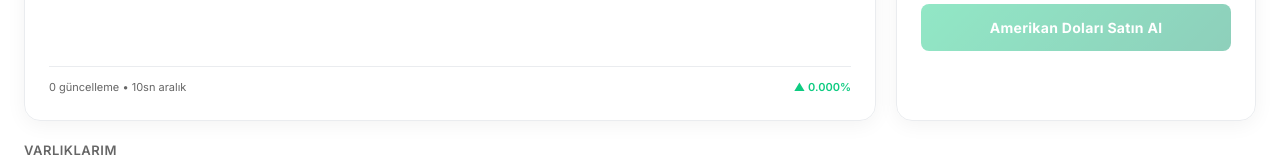
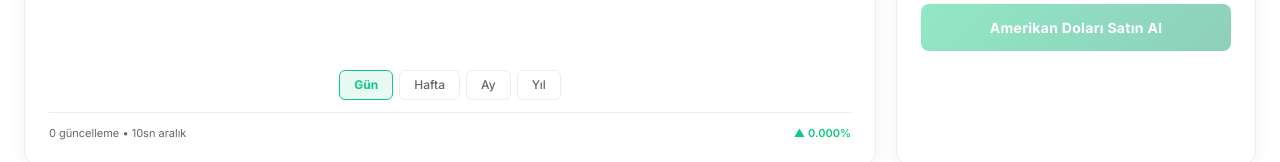
Before and after one commit to oktay-b/isubahareticaretdeploy, a Next.js app in the folder frontend/: page /dashboard in a window 1280 px wide. Shown: the part 511-673 px from the top of the page. Built offline with nearby package versions, Linux system fonts and the light colour scheme; no server answers; sample sign-in values are in the browser's storage.

Commit message:
gerçek zamanlı grafiğe zaman butonu eklendi

```diff
--- a/frontend/src/components/RateChart.tsx
+++ b/frontend/src/components/RateChart.tsx
@@ -1,7 +1,7 @@
 'use client';
 
 import { useStore } from '@/store/useStore';
-import { useMemo } from 'react';
+import { useMemo, useState } from 'react';
 import {
   AreaChart, Area, XAxis, YAxis, CartesianGrid, Tooltip, ResponsiveContainer,
 } from 'recharts';
@@ -16,6 +16,15 @@ const assetNames: Record<string, string> = {
   'ETH/TRY':        'ETH / TRY',
 };
 
+type TimeRange = '1G' | '1H' | '1A' | '1Y';
+
+const ranges: { label: string; value: TimeRange; ms: number }[] = [
+  { label: 'Gün',   value: '1G', ms: 24 * 60 * 60 * 1000 },
+  { label: 'Hafta', value: '1H', ms: 7 * 24 * 60 * 60 * 1000 },
+  { label: 'Ay',    value: '1A', ms: 30 * 24 * 60 * 60 * 1000 },
+  { label: 'Yıl',   value: '1Y', ms: 365 * 24 * 60 * 60 * 1000 },
+];
+
 function formatPrice(value: number, pair: string): string {
   if (pair.startsWith('BTC') || pair.startsWith('ETH')) {
     return new Intl.NumberFormat('tr-TR', { maximumFractionDigits: 0 }).format(value);
@@ -26,28 +35,31 @@ function formatPrice(value: number, pair: string): string {
   return value.toFixed(4);
 }
 
-
 export default function RateChart() {
   const { rateHistory, selectedAsset, rates } = useStore();
+  const [timeRange, setTimeRange] = useState<TimeRange>('1G');
 
   const chartData = useMemo(() => {
     if (!selectedAsset) return [];
+
+    const cutoff = Date.now() - ranges.find((r) => r.value === timeRange)!.ms;
+
     const filtered = rateHistory
-      .filter((e) => e.rates?.[selectedAsset] != null)
-      .slice(-60);
+      .filter((e) => e.rates?.[selectedAsset] != null && e.timestamp >= cutoff)
+      .slice(-200);
 
     if (filtered.length === 0) {
       const cur = rates[selectedAsset];
       return cur ? [{ time: 'Şimdi', price: cur }] : [];
     }
 
-    return filtered.map((entry) => ({
-      time: new Date(entry.timestamp).toLocaleTimeString('tr-TR', {
+    return filtered.map((e) => ({
+      time: new Date(e.timestamp).toLocaleTimeString('tr-TR', {
         hour: '2-digit', minute: '2-digit', second: '2-digit',
       }),
-      price: entry.rates[selectedAsset],
+      price: e.rates[selectedAsset],
     }));
-  }, [rateHistory, selectedAsset, rates]);
+  }, [rateHistory, selectedAsset, rates, timeRange]);
 
   const currentPrice = rates[selectedAsset] || 0;
   const firstPrice = chartData.length > 1 ? chartData[0].price : currentPrice;
@@ -63,7 +75,6 @@ export default function RateChart() {
 
   return (
     <div className="glass-card" style={{ padding: '24px', minHeight: '420px', display: 'flex', flexDirection: 'column' }}>
-      {/* Başlık */}
       <div style={{ display: 'flex', justifyContent: 'space-between', alignItems: 'flex-start', marginBottom: '20px' }}>
         <div>
           <div style={{ fontSize: '13px', color: 'var(--color-text-muted)', fontWeight: 500, marginBottom: '4px' }}>
@@ -80,10 +91,7 @@ export default function RateChart() {
               <span style={{ fontSize: '14px', fontWeight: 400, color: 'var(--color-text-muted)', marginLeft: '4px' }}>₺</span>
             </span>
             {changePercent !== 0 && (
-              <span style={{
-                fontSize: '13px', fontWeight: 600,
-                color: isUp ? '#0ECB81' : '#F6465D',
-              }}>
+              <span style={{ fontSize: '13px', fontWeight: 600, color: isUp ? '#0ECB81' : '#F6465D' }}>
                 {isUp ? '+' : ''}{changePercent.toFixed(3)}%
               </span>
             )}
@@ -101,9 +109,7 @@ export default function RateChart() {
         </div>
         <div style={{ textAlign: 'right' }}>
           <div style={{ display: 'flex', alignItems: 'center', gap: '5px', justifyContent: 'flex-end' }}>
-            <div className="pulse-live" style={{
-              width: '7px', height: '7px', borderRadius: '50%', background: '#0ECB81',
-            }} />
+            <div className="pulse-live" style={{ width: '7px', height: '7px', borderRadius: '50%', background: '#0ECB81' }} />
             <span style={{ fontSize: '12px', color: 'var(--color-text-muted)' }}>Canlı</span>
           </div>
           <div style={{ fontSize: '11px', color: 'var(--color-text-muted)', marginTop: '3px' }}>
@@ -112,7 +118,6 @@ export default function RateChart() {
         </div>
       </div>
 
-      {/* Grafik */}
       <div style={{ flex: 1, minHeight: 260 }}>
         {chartData.length > 0 ? (
           <ResponsiveContainer width="100%" height="100%">
@@ -174,7 +179,28 @@ export default function RateChart() {
         )}
       </div>
 
-      {/* Alt bilgi */}
+      <div style={{ display: 'flex', justifyContent: 'center', gap: '6px', marginTop: '16px' }}>
+        {ranges.map((r) => (
+          <button
+            key={r.value}
+            onClick={() => setTimeRange(r.value)}
+            style={{
+              padding: '5px 14px',
+              fontSize: '12px',
+              fontWeight: timeRange === r.value ? 700 : 500,
+              borderRadius: '6px',
+              border: timeRange === r.value ? `1px solid ${lineColor}` : '1px solid var(--color-border)',
+              background: timeRange === r.value ? `${lineColor}18` : 'transparent',
+              color: timeRange === r.value ? lineColor : 'var(--color-text-muted)',
+              cursor: 'pointer',
+              transition: 'all 0.15s ease',
+            }}
+          >
+            {r.label}
+          </button>
+        ))}
+      </div>
+
       <div style={{
         display: 'flex', justifyContent: 'space-between', alignItems: 'center',
         marginTop: '12px', paddingTop: '12px', borderTop: '1px solid var(--color-border)',
```
